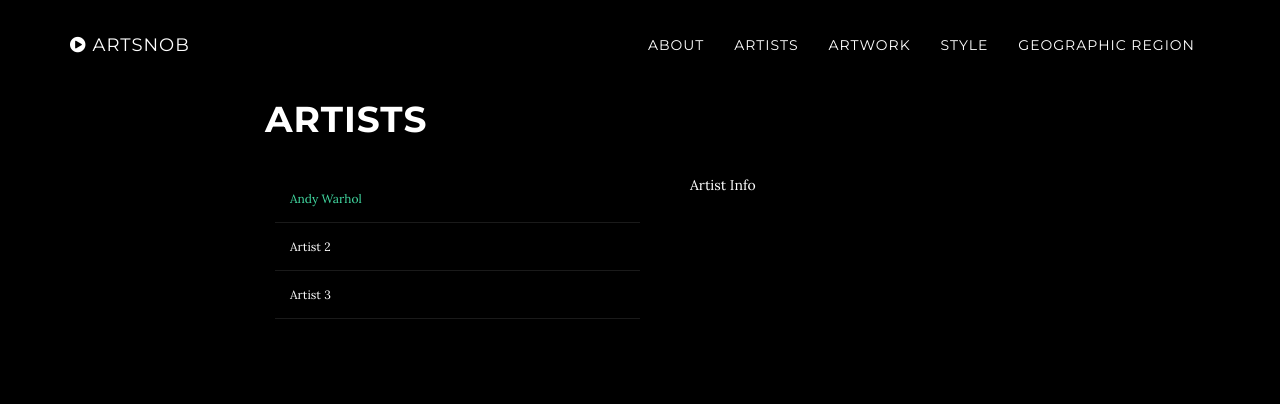
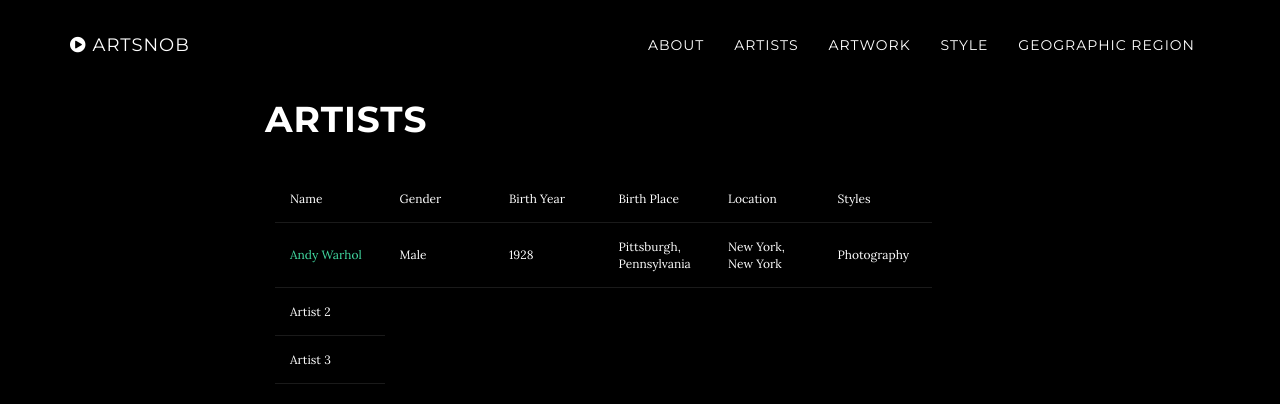
Before and after one commit to cs373gc-fall-2016/GallerSwe, a plain HTML site: page static/artists.html in a window 1280 px wide. Drawn offline with nearby package versions, Linux system fonts and the light colour scheme; some packages are replaced by stand-ins of ours.

Commit message:
bigger table for the artists

```diff
--- a/static/artists.html
+++ b/static/artists.html
@@ -88,11 +88,24 @@
     <div class="container">
     <div class="col-lg-8 col-lg-offset-2">
         <div id="display">
-          <table id="data" style="width:50%">
+          <table id="data" style="width:90%">
+            <tr>
+                <td>Name</td>
+                <td>Gender</td>
+                <td>Birth Year</td>
+                <td>Birth Place</td>
+                <td>Location</td>
+                <td>Styles</td>
+            </tr>
             <tr>
                 <td>
                     <a class="page-scroll" href="/andywarhol.html">Andy Warhol</a>
                 </td>
+                <td>Male</td>
+                <td>1928</td>
+                <td>Pittsburgh, Pennsylvania</td>
+                <td>New York, New York</td>
+                <td>Photography</td>
             </tr>
             <tr>
               <td>Artist 2</td>
@@ -101,9 +114,9 @@
               <td>Artist 3</td>
             </tr>
           </table>
-          <div id="artistinfo" style="width:50%">
+          <!-- <div id="artistinfo" style="width:50%">
             Artist Info
-          </div>
+          </div> -->
         </div>
       </div>
 
```
Also changed, not shown: static/andywarhol.html (+9 -5 lines).
